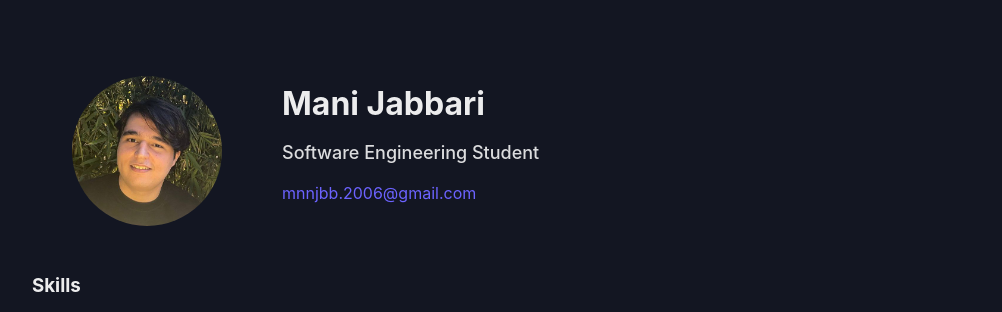
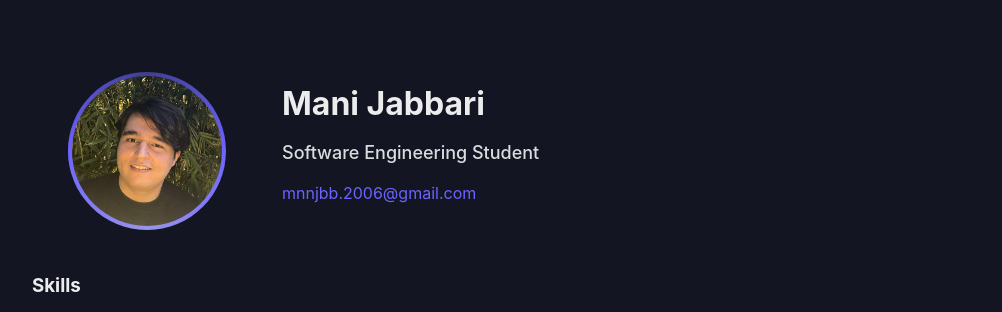
Before and after one commit to mnnjbb2006-cmyk/mnnjbb2006-cmyk.github.io, a plain HTML site: page index.html in a window 1280 px wide. Shown: the top 312 px of the page, without its empty margins (138-1140 px from the left). Drawn offline with Linux system fonts and the light colour scheme.

Commit message:
profile border added and 3d view of icons fixed

```diff
--- a/styles.css
+++ b/styles.css
@@ -37,7 +37,46 @@ h1{ font-size:2rem }
 
 /* layout header */
 .page-header{ display:flex; gap:20px; align-items:center; padding:12px 20px }
-.profile .image{ width:150px; height:150px; border-radius:50%; object-fit:cover; display:block }
+.profile {
+    position: relative;
+    display: inline-block;
+}
+.profile::before {
+    content: '';
+    position: absolute;
+    inset: -4px;
+    border-radius: 50%;
+    background: conic-gradient(
+        from 0deg,
+        var(--accent),
+        rgba(168, 162, 255, 0.9),
+        var(--accent),
+        rgba(108, 99, 255, 0.5),
+        var(--accent)
+    );
+    animation: profile-shine 4s linear infinite;
+    z-index: 0;
+}
+.profile::after {
+    content: '';
+    position: absolute;
+    inset: 4px;
+    border-radius: 50%;
+    background: var(--bg);
+    z-index: 0;
+}
+.profile .image {
+    position: relative;
+    z-index: 1;
+    width: 150px;
+    height: 150px;
+    border-radius: 50%;
+    object-fit: cover;
+    display: block;
+}
+@keyframes profile-shine {
+    to { transform: rotate(360deg); }
+}
 .intro{ text-align:left }
 .contact a{ color:var(--accent); text-decoration:none }
 .contact a:hover, .contact a:focus{ text-decoration:underline }
@@ -80,9 +119,8 @@ hr{ border:0; height:1px; background: rgba(255,255,255,0.06); margin:18px 0 }
     height: 88px;
     border-radius: 12px;
     display: block;
-    transition: transform 340ms cubic-bezier(.2,.8,.2,1), filter 240ms ease;
-    transform: translateZ(0);
-    object-fit:cover;
+    transition: filter 240ms ease;
+    object-fit: cover;
 }
 
 .social-card span {
@@ -102,7 +140,6 @@ hr{ border:0; height:1px; background: rgba(255,255,255,0.06); margin:18px 0 }
 .social-card:hover img,
 .social-card:focus img,
 .social-card:focus-visible img {
-    transform: translateZ(44px) scale(1.04);
     filter: drop-shadow(0 8px 20px rgba(0,0,0,0.6));
 }
 
@@ -124,4 +161,5 @@ hr{ border:0; height:1px; background: rgba(255,255,255,0.06); margin:18px 0 }
 
 @media (prefers-reduced-motion: reduce) {
     .social-card, .social-card img { transition: none !important }
+    .profile::before { animation: none; }
 }
```
